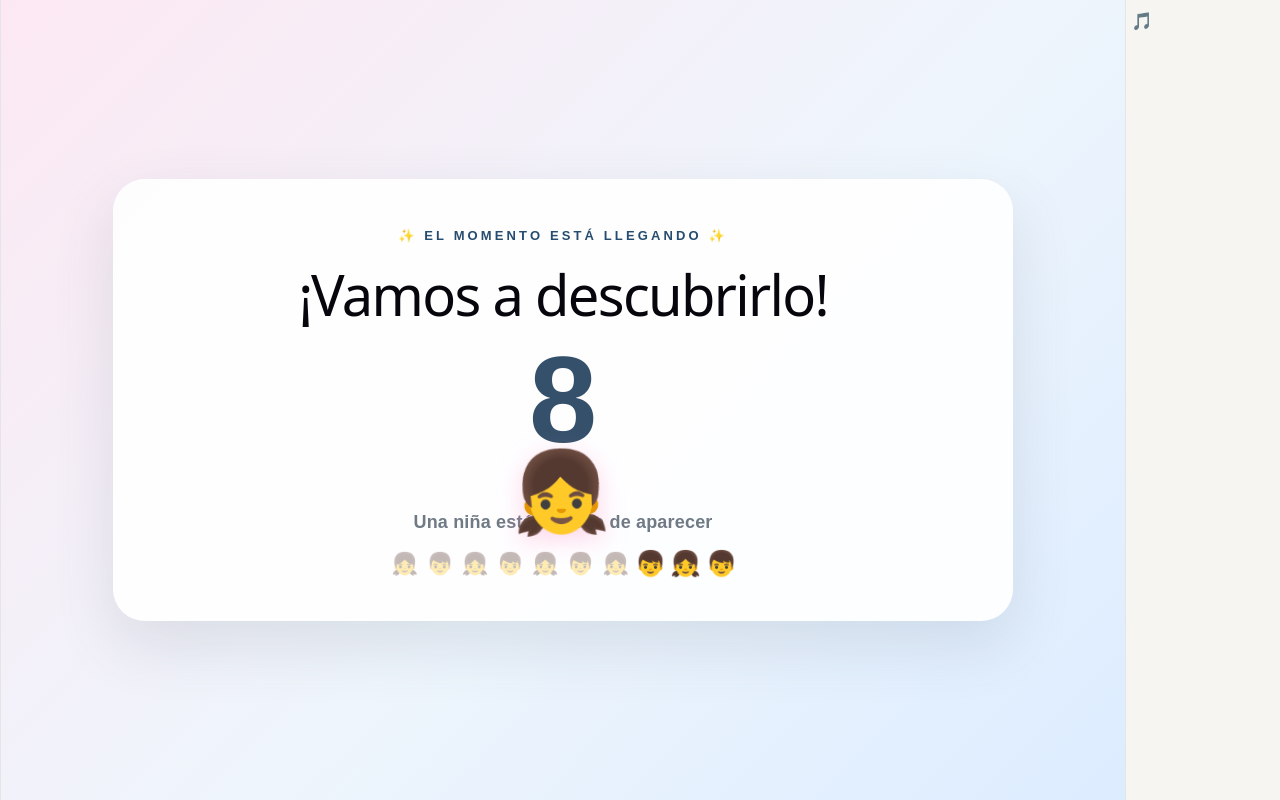
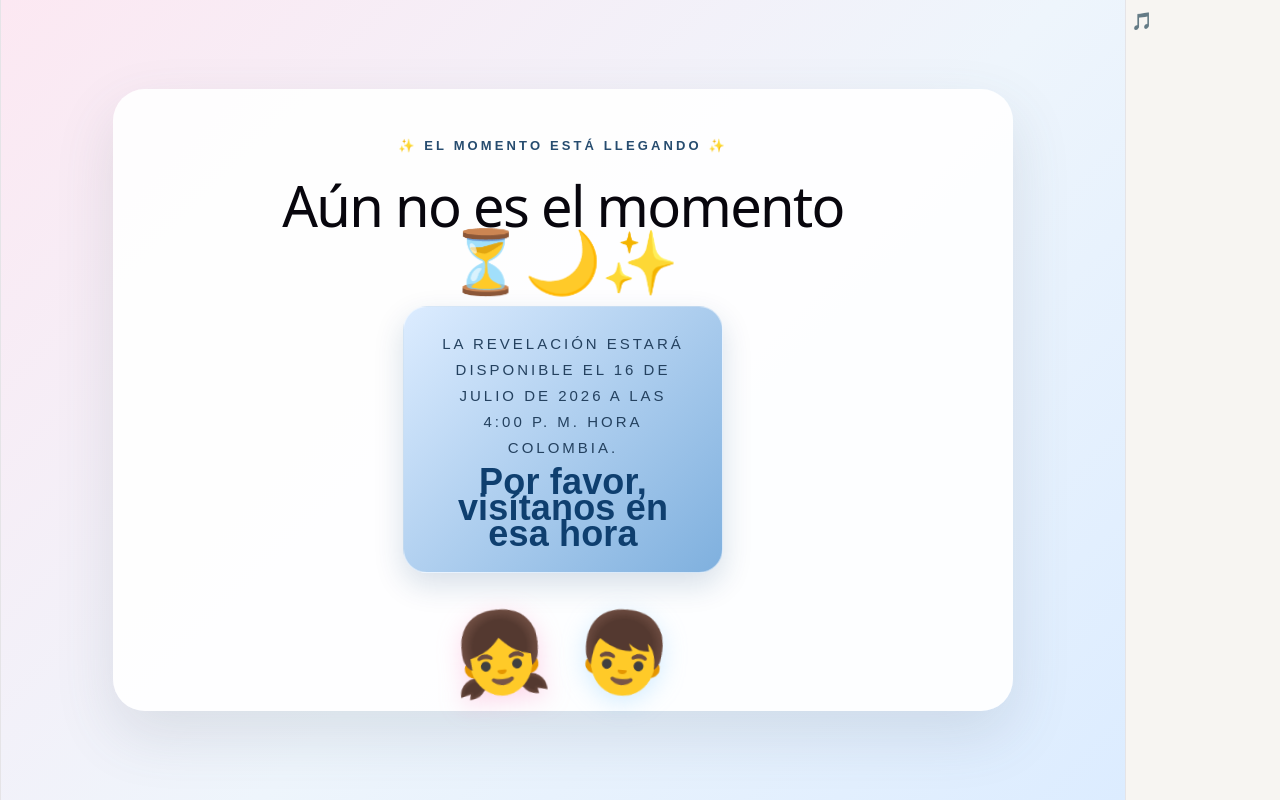
Before and after one commit to IngJesusCampo/Revelacion_Jesus_Karina, a React (Vite) app: page / in a window 1280 px wide. Both pictures are taken after a click on the button "✨ Descubrir el secreto ✨". Built offline with nearby package versions, Linux system fonts and the light colour scheme.

Commit message:
Correcion hora

```diff
--- a/src/components/CountdownScreen.jsx
+++ b/src/components/CountdownScreen.jsx
@@ -15,6 +15,8 @@ function CountdownScreen({ onComplete }) {
     // Colombia time: 16:00. In Europe (Italy/Spain) that's 23:00 local.
     // Guatemala is UTC-6 (one hour behind Colombia), so equivalent local hour is 15:00.
     const targetHour = isEurope ? 23 : isGuatemala ? 15 : 16;
+    // Use tomorrow at the target hour instead of today
+    targetTime.setDate(targetTime.getDate() + 1);
     targetTime.setHours(targetHour, 0, 0, 0);
     return targetTime;
   };
```
